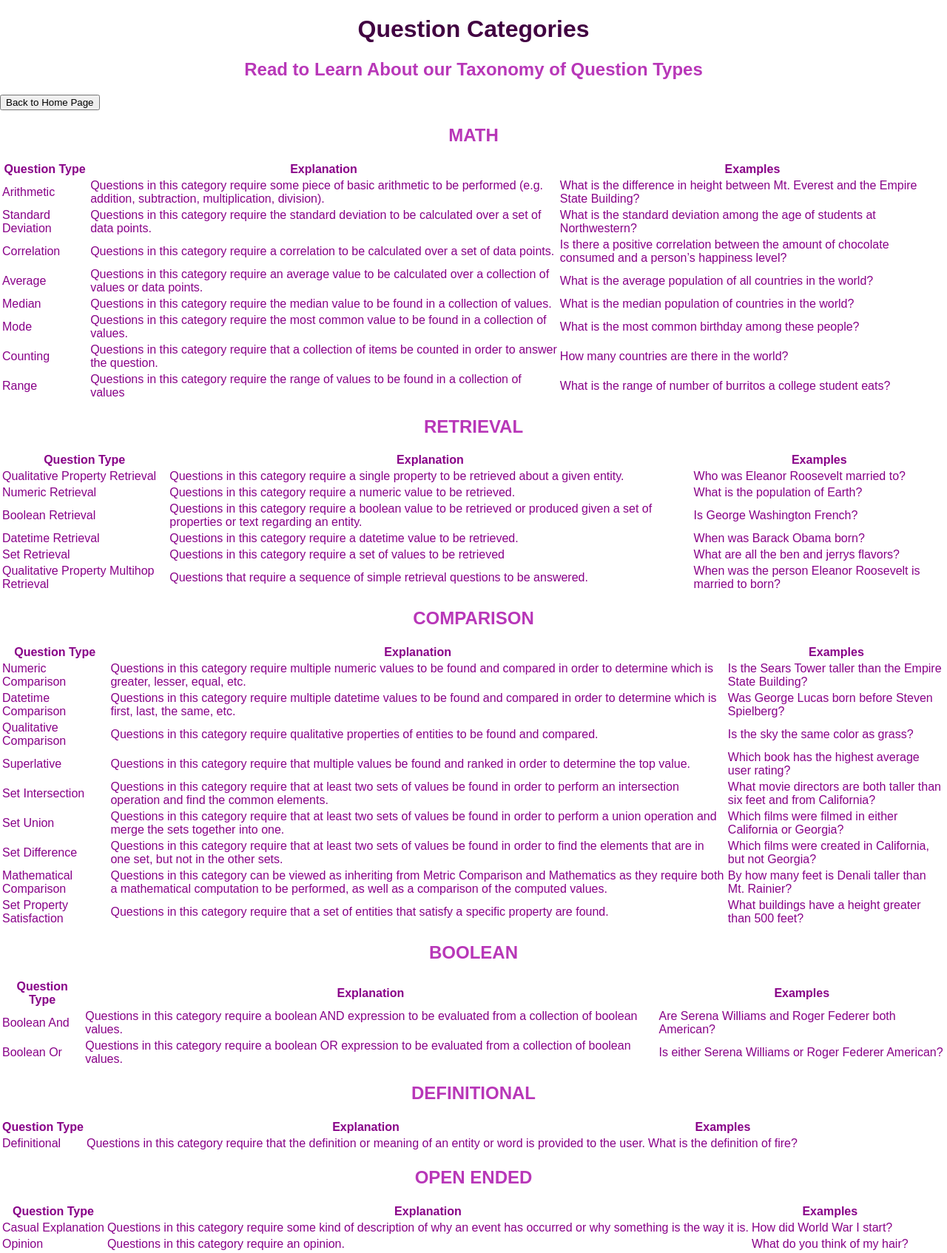
After one commit to mohinigupta30/qcat_frontend, a Flask app: template templates/question_explaination_page.html in a window 1280 px wide. The commit adds this page. Shown: the whole page at 74% size. Run offline with Flask 2, Linux system fonts and the light colour scheme; the template is opened without the code that fills it, so the values that code supplies are empty.

Commit message:
learn more page

```diff
--- a/app.py
+++ b/app.py
@@ -29,3 +29,15 @@ def categorize():
         'q-cat-home-page.html',
         category = question
     )
+
+@app.route('/explanation', methods=['POST'])
+def explain():
+    return render_template(
+        'question_explaination_page.html')
+
+@app.route('/back_question', methods=['POST'])
+def back_question():
+    return render_template(
+        'q-cat-home-page.html',
+        category = current_category
+    )
--- a/templates/q-cat-home-page.html
+++ b/templates/q-cat-home-page.html
@@ -14,6 +14,9 @@
         <input type="text" id="question" name="entered_question"><br><br>
         <input type="submit" value="Submit">
       </form>
+    <form action='/explanation' method = 'post'>
+        <input type="submit" value="View all Question Types">
+    </form>
       <p>Question Category: {{category}}</p>
 </body>
 </html>
--- /dev/null
+++ b/templates/question_explaination_page.html
@@ -0,0 +1,205 @@
+<!DOCTYPE html>
+<html lang="en" >
+<head>
+    <meta charset="UTF-8">
+    <link rel="stylesheet" href="/static/style.css">
+    <title>Question Explanation</title>
+</head>
+<body>
+    <h1>Question Categories</h1>
+    <h2>Read to Learn About our Taxonomy of Question Types</h2>
+    <form action='/back_question' method = 'post'>
+        <input type="submit" value="Back to Home Page">
+    </form>
+    <h2>MATH</h2>
+    <table>
+        <tr>
+            <th>Question Type</th>
+            <th>Explanation</th>
+            <th>Examples</th>
+        </tr>
+        <tr>
+            <td>Arithmetic</td>
+            <td>Questions in this category require some piece of basic arithmetic to be performed (e.g. addition, subtraction, multiplication, division).</td>
+            <td>What is the difference in height between Mt. Everest and the Empire State Building?</td>
+        </tr>
+        <tr>
+            <td>Standard Deviation</td>
+            <td>Questions in this category require the standard deviation to be calculated over a set of data points.</td>
+            <td>What is the standard deviation among the age of students at Northwestern?</td>
+        </tr>
+        <tr>
+            <td>Correlation</td>
+            <td>Questions in this category require a correlation to be calculated over a set of data points.</td>
+            <td>Is there a positive correlation between the amount of chocolate consumed and a person’s happiness level?</td>
+        </tr>
+        <tr>
+            <td>Average</td>
+            <td>Questions in this category require an average value to be calculated over a collection of values or data points.</td>
+            <td>What is the average population of all countries in the world?</td>
+        </tr>
+        <tr>
+            <td>Median</td>
+            <td>Questions in this category require the median value to be found in a collection of values.</td>
+            <td>What is the median population of countries in the world?</td>
+        </tr>
+        <tr>
+            <td>Mode</td>
+            <td>Questions in this category require the most common value to be found in a collection of values.</td>
+            <td>What is the most common birthday among these people?</td>
+        </tr>
+        <tr>
+            <td>Counting</td>
+            <td>Questions in this category require that a collection of items be counted in order to answer the question.</td>
+            <td>How many countries are there in the world?</td>
+        </tr>
+        <tr>
+            <td>Range</td>
+            <td>Questions in this category require the range of values to be found in a collection of values</td>
+            <td>What is the range of number of burritos a college student eats?</td>
+        </tr>
+    </table>
+    <h2>RETRIEVAL</h2>
+    <table>
+        <tr>
+            <th>Question Type</th>
+            <th>Explanation</th>
+            <th>Examples</th>
+        </tr>
+        <tr>
+            <td>Qualitative Property Retrieval</td>
+            <td>Questions in this category require a single property to be retrieved about a given entity.</td>
+            <td>Who was Eleanor Roosevelt married to?</td>
+        </tr>
+        <tr>
+            <td>Numeric Retrieval</td>
+            <td>Questions in this category require a numeric value to be retrieved. </td>
+            <td>What is the population of Earth?</td>
+        </tr>
+        <tr>
+            <td>Boolean Retrieval</td>
+            <td>Questions in this category require a boolean value to be retrieved or produced given a set of properties or text regarding an entity.</td>
+            <td>Is George Washington French?</td>
+        </tr>
+        <tr>
+            <td>Datetime Retrieval</td>
+            <td>Questions in this category require a datetime value to be retrieved.</td>
+            <td>When was Barack Obama born?</td>
+        </tr>
+        <tr>
+            <td>Set Retrieval</td>
+            <td>Questions in this category require a set of values to be retrieved</td>
+            <td>What are all the ben and jerrys flavors?</td>
+        </tr>
+        <tr>
+            <td>Qualitative Property Multihop Retrieval</td>
+            <td>Questions that require a sequence of simple retrieval questions to be answered.</td>
+            <td>When was the person Eleanor Roosevelt is married to born?</td>
+        </tr>
+    </table>
+    <h2>COMPARISON</h2>
+    <table>
+        <tr>
+            <th>Question Type</th>
+            <th>Explanation</th>
+            <th>Examples</th>
+        </tr>
+        <tr>
+            <td>Numeric Comparison</td>
+            <td>Questions in this category require multiple numeric values to be found and compared in order to determine which is greater, lesser, equal, etc.</td>
+            <td>Is the Sears Tower taller than the Empire State Building?</td>
+        </tr>
+        <tr>
+            <td>Datetime Comparison</td>
+            <td>Questions in this category require multiple datetime values to be found and compared in order to determine which is first, last, the same, etc.</td>
+            <td>Was George Lucas born before Steven Spielberg?</td>
+        </tr>
+        <tr>
+            <td>Qualitative Comparison</td>
+            <td>Questions in this category require qualitative properties of entities to be found and compared.</td>
+            <td>Is the sky the same color as grass?</td>
+        </tr>
+        <tr>
+            <td>Superlative</td>
+            <td>Questions in this category require that multiple values be found and ranked in order to determine the top value.</td>
+            <td>Which book has the highest average user rating?</td>
+        </tr>
+        <tr>
+            <td>Set Intersection</td>
+            <td>Questions in this category require that at least two sets of values be found in order to perform an intersection operation and find the common elements.</td>
+            <td>What movie directors are both taller than six feet and from California?</td>
+        </tr>
+        <tr>
+            <td>Set Union</td>
+            <td>Questions in this category require that at least two sets of values be found in order to perform a union operation and merge the sets together into one.</td>
+            <td>Which films were filmed in either California or Georgia?</td>
+        </tr>
+        <tr>
+            <td>Set Difference</td>
+            <td>Questions in this category require that at least two sets of values be found in order to find the elements that are in one set, but not in the other sets.</td>
+            <td>Which films were created in California, but not Georgia?</td>
+        </tr>
+        <tr>
+            <td>Mathematical Comparison</td>
+            <td>Questions in this category can be viewed as inheriting from Metric Comparison and Mathematics as they require both a mathematical computation to be performed, as well as a comparison of the computed values.</td>
+            <td>By how many feet is Denali taller than Mt. Rainier?</td>
+        </tr>
+        <tr>
+            <td>Set Property Satisfaction</td>
+            <td>Questions in this category require that a set of entities that satisfy a specific property are found.</td>
+            <td>What buildings have a height greater than 500 feet?</td>
+        </tr>
+    </table>
+    <h2>BOOLEAN</h2>
+    <table>
+        <tr>
+            <th>Question Type</th>
+            <th>Explanation</th>
+            <th>Examples</th>
+        </tr>
+        <tr>
+            <td>Boolean And</td>
+            <td>Questions in this category require a boolean AND expression to be evaluated from a collection of boolean values.</td>
+            <td>Are Serena Williams and Roger Federer both American?</td>
+        </tr>
+        <tr>
+            <td>Boolean Or</td>
+            <td>Questions in this category require a boolean OR expression to be evaluated from a collection of boolean values.</td>
+            <td>Is either Serena Williams or Roger Federer American?</td>
+        </tr>
+    </table>
+    <h2>DEFINITIONAL</h2>
+    <table>
+        <tr>
+            <th>Question Type</th>
+            <th>Explanation</th>
+            <th>Examples</th>
+        </tr>
+        <tr>
+            <td>Definitional</td>
+            <td>Questions in this category require that the definition or meaning of an entity or word is provided to the user.</td>
+            <td>What is the definition of fire?</td>
+        </tr>
+    </table>
+</table>
+<h2>OPEN ENDED</h2>
+<table>
+    <tr>
+        <th>Question Type</th>
+        <th>Explanation</th>
+        <th>Examples</th>
+    </tr>
+    <tr>
+        <td>Casual Explanation</td>
+        <td>Questions in this category require some kind of description of why an event has occurred or why something is the way it is.</td>
+        <td>How did World War I start?</td>
+    </tr>
+    <tr>
+        <td>Opinion</td>
+        <td>Questions in this category require an opinion.</td>
+        <td>What do you think of my hair?</td>
+    </tr>
+</table>
+</body>
+</body>
+</html>
```
Also changed, not shown: static/style.css (+0 -9 lines).
